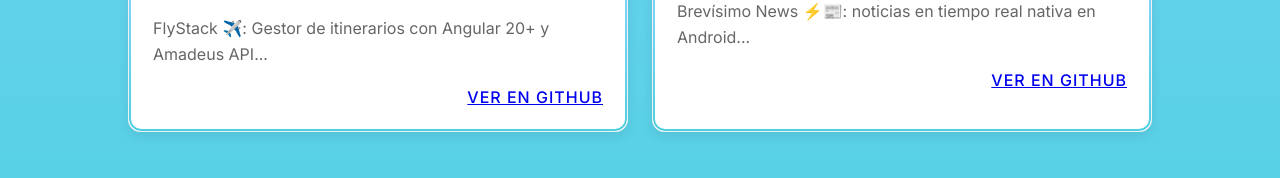
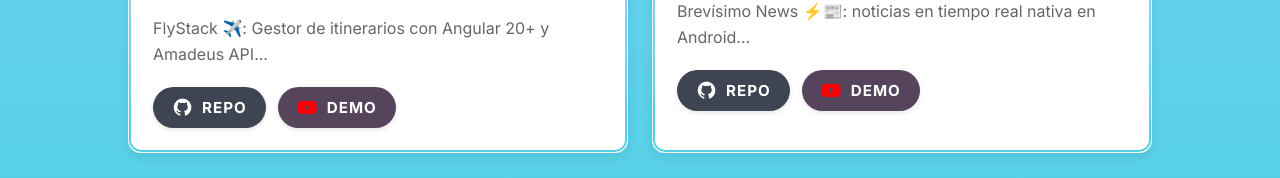
Before and after one commit to nicoHernan/NicolasBecco-portfolio, an Angular app: page /sidenav in a window 1280 px wide. Shown: the part 2899-3077 px from the top of the page. Built offline with nearby package versions, Linux system fonts and the light colour scheme.

Commit message:
ui: add styled project action buttons for GitHub and YouTube

```diff
--- a/src/app/component/project/project.component.html
+++ b/src/app/component/project/project.component.html
@@ -22,8 +22,17 @@
     </p>
 
     <div class="project-action">
-      <a [href]="project.github" target="_blank" mat-button color="primary">
-        Ver en GitHub
+      <a [href]="project.github" target="_blank" class="fa-btn github-btn">
+        <i class="fab fa-github"></i>
+        <span>Repo</span>
+      </a>
+
+      <a
+        [href]="project.youtubeUrl"
+        target="_blank"
+        class="fa-btn youtube-btn">
+        <i class="fab fa-youtube"></i>
+        <span>Demo</span>
       </a>
     </div>
   </div>
--- a/src/app/component/project/project.component.scss
+++ b/src/app/component/project/project.component.scss
@@ -84,11 +84,75 @@
 
 .project-action {
   display: flex;
-  justify-content: flex-end;
+  justify-content: flex-start;
+  gap: 12px;
+  margin-top: 16px;
+  flex-wrap: wrap;
 
   a {
     text-transform: uppercase;
     font-weight: 500;
     letter-spacing: 1px;
   }
+
+  .fa-btn {
+    display: inline-flex;
+    align-items: center;
+    justify-content: center;
+    gap: 8px;
+    padding: 10px 18px;
+    border-radius: 50px;
+    text-decoration: none;
+    color: white;
+    font-weight: 600;
+    font-size: 0.95rem;
+    font-family: inherit;
+    transition: background-color 0.3s ease, transform 0.2s ease;
+    box-shadow: 0 2px 5px rgba(0,0,0,0.1);
+
+    i {
+      font-size: 1.1rem;
+    }
+
+    &:hover {
+      transform: translateY(-2px);
+    }
+  }
 }
+
+.action-btn {
+  display: flex;
+  align-items: center;
+  gap: 8px;
+  font-weight: 500;
+  border-radius: 8px;
+}
+
+.github-btn {
+    background-color: #3e4451;
+    border: 1px solid transparent;
+
+    &:hover {
+      background-color: #333;
+      border-color: #ccc;
+    }
+  }
+
+.youtube-btn {
+    background-color: #55445c;
+    border: 1px solid transparent;
+
+
+    .fab.fa-youtube {
+      color: #ff0000;
+    }
+
+    &:hover {
+      background-color: #4a3a4e;
+      border-color: rgba(255, 255, 255, 0.2);
+    }
+  }
+
+.mat-icon {
+  margin-right: 4px;
+}
--- a/src/app/component/project/project.component.ts
+++ b/src/app/component/project/project.component.ts
@@ -4,11 +4,12 @@ import { ProjectService } from "../../service/project.service";
 import { ImageDialogComponent } from "../image-dialog/image-dialog.component";
 import { MatDialog, MatDialogModule } from "@angular/material/dialog";
 import { PROJECT } from "../../util/project-data";
+import { MatIconModule } from '@angular/material/icon';
 
 @Component({
   selector: 'app-project',
   standalone: true,
-  imports: [CommonModule],
+  imports: [CommonModule,MatIconModule],
   templateUrl: './project.component.html',
   styleUrl: './project.component.scss'
 })
--- a/src/app/component/sidenav/sidenav.component.ts
+++ b/src/app/component/sidenav/sidenav.component.ts
@@ -11,7 +11,6 @@ import { ImageDialogComponent } from "../image-dialog/image-dialog.component";
 import { AboutComponent } from "../about/about.component";
 import { ExperienceComponent } from "../experience/experience.component";
 import { ProjectComponent } from "../project/project.component";
-
 
 @Component({
   selector: 'app-sidenav',
--- a/src/app/util/project-data.ts
+++ b/src/app/util/project-data.ts
@@ -5,7 +5,8 @@ export const PROJECT = [
     stack: 'Angular • Angular Material • Gemini AI • Amadeus API • Supabase Auth',
     description: `FlyStack ✈️: Gestor de itinerarios con Angular 20+ y Amadeus API...`,
     img: 'image/flyStackapp_mockup_img.png',
-    github: 'https://github.com/nicoHernan/Flystack-app.git'
+    github: 'https://github.com/nicoHernan/Flystack-app.git',
+    youtubeUrl: 'https://youtu.be/6skaSZWIxeI'
   },
   {
     id: 2,
@@ -13,6 +14,7 @@ export const PROJECT = [
     stack: 'Android • Jetpack Compose • Gemini AI • News API • Retrofit',
     description: `Brevísimo News ⚡📰: noticias en tiempo real nativa en Android...`,
     img: 'image/BrevisimoNewsapp_mockup_img.png',
-    github: 'https://github.com/nicoHernan/BrevisimoNews-app.git'
+    github: 'https://github.com/nicoHernan/BrevisimoNews-app.git',
+    youtubeUrl: 'https://youtube.com/shorts/ogjZsJBVKeY?feature=share'
   }
 ];
```
